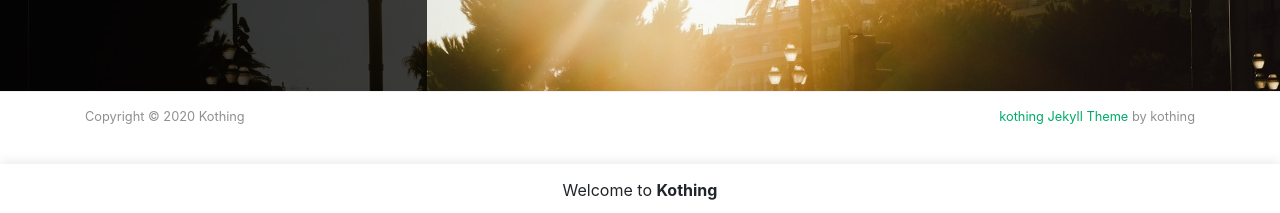
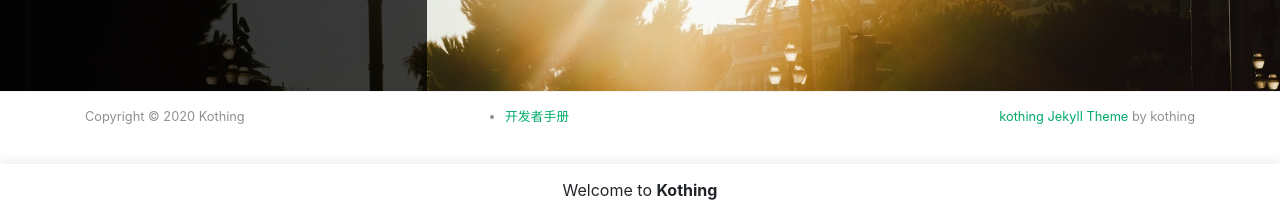
Before and after one commit to kothing/kothing.github.io, a Jekyll site: the page built from index.html, in a window 1280 px wide and 900 px high, scrolled down 1619 px. Shown: the part 684-897 px from the top of the window. Built offline with Jekyll 4.4.1, drawn with Linux system fonts in a browser that asks for light colours; nearby versions of some CDN libraries; the list of posts is cut into pages by our own code.

Commit message:
Update default.html

```diff
--- a/_layouts/default.html
+++ b/_layouts/default.html
@@ -193,10 +193,15 @@
     <footer class="footer">
         <div class="container">
             <div class="row">
-                <div class="col-md-6 col-sm-6 text-center text-lg-left">
+                <div class="col-md-4 col-sm-4 text-center text-lg-left">
                     Copyright © {{ site.time | date: "%Y" }} {{ site.name }}
                 </div>
-                <div class="col-md-6 col-sm-6 text-center text-lg-right">
+	    	<div class="col-md-4 col-sm-4 text-center text-lg-left">
+                    <ul>
+			    <li><a href="https://cloud.tencent.com/developer/devdocs" target="_blank">开发者手册</a></li>
+		    </u/>
+                </div>
+                <div class="col-md-4 col-sm-4 text-center text-lg-right">
                     <a target="_blank" href="https://github.com/kothing/kothing-theme">kothing Jekyll Theme</a> by kothing
                 </div>
             </div>
```
